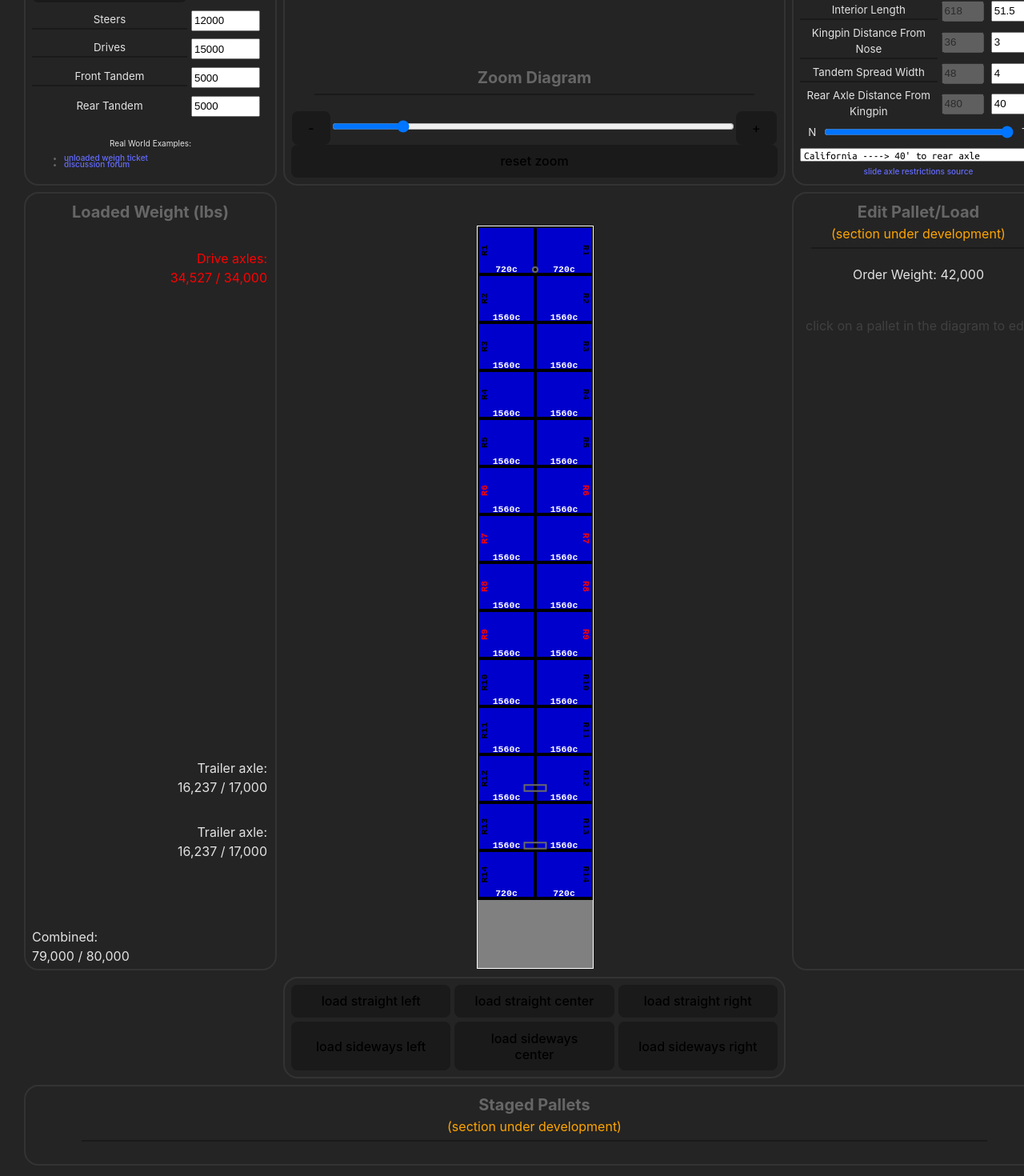
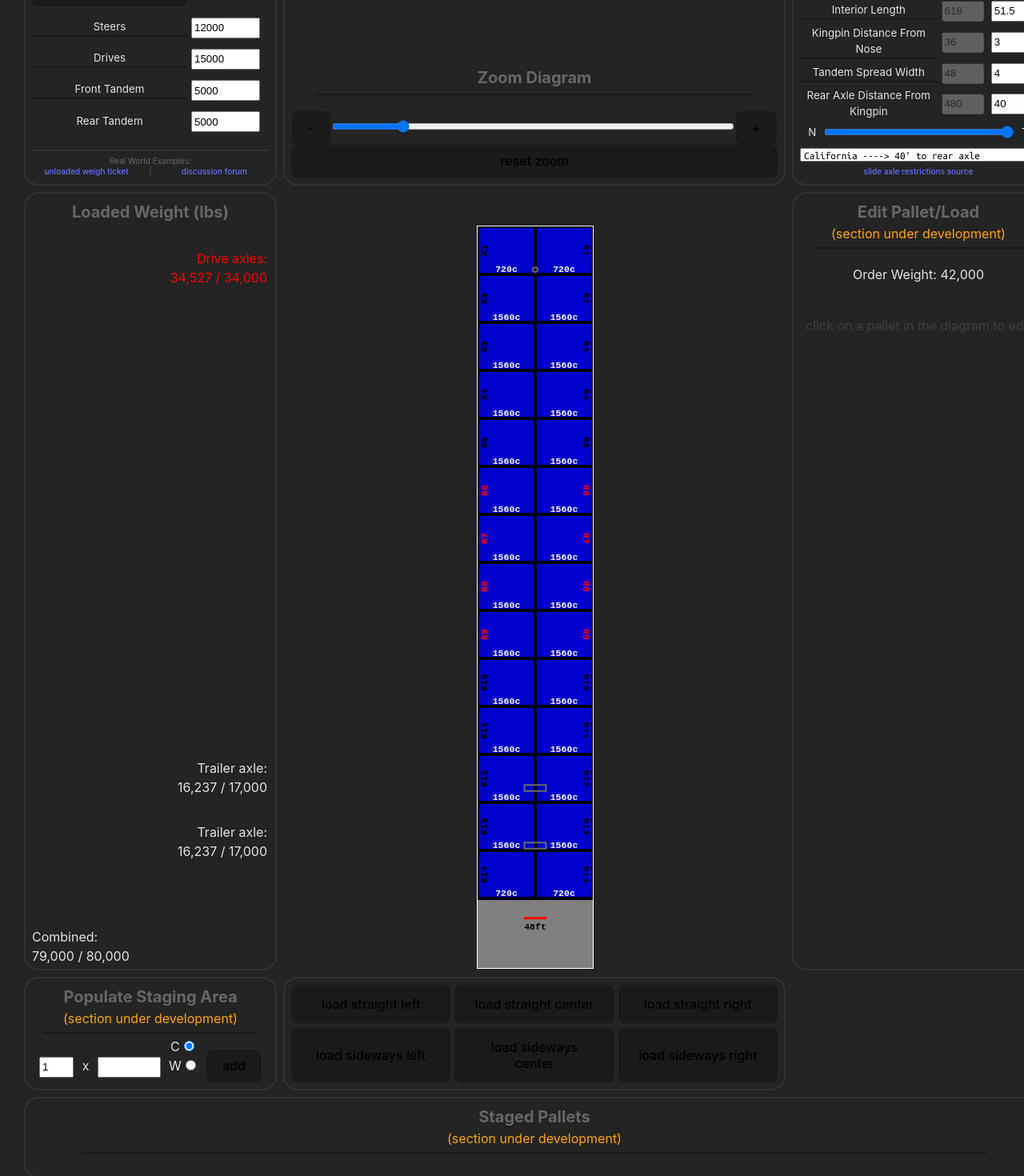
Before and after one commit to PTLux1517/axle-weight-calculator, a React (Vite) app: page / in a window 1280 px wide. Shown: the part 238-1708 px from the top of the page at 80% size. Built offline with nearby package versions, Linux system fonts and the light colour scheme.

Commit message:
in progress

```diff
--- a/src/App.css
+++ b/src/App.css
@@ -36,12 +36,24 @@ main {
       #examples {
          line-height: 0.8;
          font-size: x-small;
-         & ul {
-            text-align: start;
-            & li::marker {
-               color: hsl(0,0%,40%);
-            }
-         }
+         display: grid;
+         grid-template-columns: 10fr 1fr 10fr;
+         grid-gap: 5px;
+         margin-top: 8px;
+         padding-top: 8px;
+         border-top: 2px solid hsl(0,0%,20%);
+         color: hsl(0,0%,40%);
+      }
+   }
+   #zoom-container {
+      outline: 2px solid hsl(0,0%,20%);
+      border-radius: 16px;
+      padding: 8px;
+      display: flex;
+      flex-direction: column;
+      justify-content: end;
+      #zoom-slider {
+         width: calc(100% - 4.8em - 41px);
       }
    }
    #trailer-dimensions-container {
@@ -97,20 +109,34 @@ main {
          text-align: left;
       }
    }
-   #zoom-container {
-      outline: 2px solid hsl(0,0%,20%);
-      border-radius: 16px;
-      padding: 8px;
-      display: flex;
-      flex-direction: column;
-      justify-content: end;
-      #zoom-slider {
-         width: calc(100% - 4.8em - 41px);
-      }
-   }
    #load-diagram {
       border: 1px solid white;
       margin-top: 40px !important;
+   }
+   #populate-staging-area-container {
+      /* > * { */
+      /*    margin: 0 8px; */
+      /* } */
+      & input[type=number] {
+         width: 12%;
+         height: 20px;
+      }
+      & span {
+         display: inline-block;
+         min-width: 10%;
+         &:has(form) {
+            margin-left: 10px;
+            margin-top: -18px;
+         }
+      }
+      & input[type=text] {
+         width: 24%;
+         height: 20px;
+      }
+      & button {
+         margin-left: 10px;
+         margin-right: 0;
+      }
    }
    #add-pallet-buttons-container {
       display: grid;
--- a/src/App.tsx
+++ b/src/App.tsx
@@ -16,7 +16,14 @@ import {
    totalLoadWt,
    toTitleCase
 } from "./calculations.ts";
-import {maxWeightCostcoTrailer,minSlideTrailer,minTandCenterSlideLengthFromNose} from "./sampleTrailers.ts";
+import {
+   costcoAllShredTrailer,
+   costcoMaxWeightTrailer,
+   emptyTrailer,
+   maxRowsAllStraightTrailer,
+   minSlideTrailer,
+   minTandCenterSlideLengthFromNose
+} from "./sampleTrailers.ts";
 import {slideAxleRestrictedStates,SlideAxleRestrictionsDivider,unrestrictedLength,unrestrictedReference} from "./slideAxleRestrictedStates.ts";
 
 
@@ -208,7 +215,7 @@ function App() {
    const selectionColor1 = "darkgoldenrod"
    const selectionColor2 = "darkcyan"
 
-   const defaultTrailer:Trailer&Load = maxWeightCostcoTrailer
+   const defaultTrailer:Trailer&Load = costcoMaxWeightTrailer
    const defaultState:State = State.CA
    const defaultRearAxleType:RearAxleTypeCapacity = RearAxleTypeCapacity.Tandem
    const defaultUnloadedWeights:AxleWeights = {
@@ -357,6 +364,13 @@ function App() {
       ctx.strokeRect(zoom*39,frontTandAxleRenderPos-(axleThickness/2),axleWidth,axleThickness)
       ctx.strokeRect(zoom*39,rearTandAxleRenderPos-(axleThickness/2),axleWidth,axleThickness)
 
+      /* draw 48 foot line */
+      ctx.strokeStyle = "red"
+      ctx.lineWidth = zoom
+      ctx.strokeRect(zoom*39,zoom*toInches(48),axleWidth,zoom)
+      ctx.fillStyle = "black"
+      ctx.fillText("48ft",zoom*toInches(4),zoom*toInches(49))
+
    }, [zoom, sampleTrailer, selectedPosition1, selectedPosition2])
 
    return (
@@ -376,11 +390,10 @@ function App() {
                <input style={{gridColumn: 2}} type={"number"} id={"fTandem-wt-unloaded"} name={"fTandem-wt-unloaded"} min={100} max={rearAxleTypeCapacity} step={20} defaultValue={unloaded.fTandem} onChange={e => unloadedAxleWeightListener(e,"front_tandem")}/>
                <label style={{gridColumn: 1}} htmlFor={"rTandem-wt-unloaded"}>Rear Tandem</label>
                <input style={{gridColumn: 2}} type={"number"} id={"rTandem-wt-unloaded"} name={"rTandem-wt-unloaded"}  min={100} max={rearAxleTypeCapacity} step={20} defaultValue={unloaded.rTandem} onChange={e => unloadedAxleWeightListener(e,"rear_tandem")}/>
-               <div style={{gridColumn: "1/3", marginTop: "20px"}} id={"examples"}>Real World Examples:
-                  <ul>
-                     <li><a href={"https://www.thetruckersreport.com/truckingindustryforum/attachments/b9a6ca71-b803-4b06-8dd5-b43491aeb7ee-jpeg.389972/"} target={"_blank"}>unloaded weigh ticket</a></li>
-                     <li><a href={"https://www.reddit.com/r/Truckers/comments/oipyl5/what_are_the_average_axle_weights_of_an_empty/"} target={"_blank"}>discussion forum</a></li>
-                  </ul>
+               <div style={{gridColumn: "1/3"}} id={"examples"}>
+                  <div style={{gridColumn: "1/4"}}>Real World Examples:</div>
+                  <div><a href={"https://www.thetruckersreport.com/truckingindustryforum/attachments/b9a6ca71-b803-4b06-8dd5-b43491aeb7ee-jpeg.389972/"} target={"_blank"}>unloaded weigh ticket</a></div> |
+                  <div><a href={"https://www.reddit.com/r/Truckers/comments/oipyl5/what_are_the_average_axle_weights_of_an_empty/"} target={"_blank"}>discussion forum</a></div>
                </div>
             </div>
             <div id={"loaded-weight-container"} style={{gridRow: 2, gridColumn: 1}}>
@@ -393,6 +406,72 @@ function App() {
                   {Math.ceil(loaded ? loaded.rTandem : unloaded.rTandem).toLocaleString()} / {rearAxleTypeCapacity.toLocaleString()}</div>
                <div id={"combined-weight"} style={{top: zoom*sampleTrailer.interiorLength - 10, color: (totalGrossWt(loaded ?? unloaded) > 80000 ? "red" : "")}}>Combined:<br/>
                   {Math.ceil(loaded ? totalGrossWt(loaded) : totalGrossWt(unloaded)).toLocaleString()} / {Number(80000).toLocaleString()}</div>
+            </div>
+            <div style={{gridRow: 3, gridColumn: "1"}} id={"populate-staging-area-container"}>
+               <h3>Populate Staging Area</h3>
+               <div style={{color: "orange"}}>(section under development)<hr/></div>
+               <input type={"number"} defaultValue={1}/><span>x</span><input type={"text"} list={"finished-goods-pallet-weights"}/>
+               <datalist id={"finished-goods-pallet-weights"}>
+                  <option>382</option>
+                  <option>393</option>
+                  <option>408</option>
+                  <option>429</option>
+                  <option>468</option>
+                  <option>472</option>
+                  <option>500</option>
+                  <option>511</option>
+                  <option>526</option>
+                  <option>567</option>
+                  <option>585</option>
+                  <option>624</option>
+                  <option>630</option>
+                  <option>648</option>
+                  <option>649</option>
+                  <option>702</option>
+                  <option>714</option>
+                  <option>716</option>
+                  <option>720</option>
+                  <option>726</option>
+                  <option>729</option>
+                  <option>800</option>
+                  <option>816</option>
+                  <option>850</option>
+                  <option>864</option>
+                  <option>966</option>
+                  <option>972</option>
+                  <option>1008</option>
+                  <option>1092</option>
+                  <option>1134</option>
+                  <option>1260</option>
+                  <option>1280</option>
+                  <option>1287</option>
+                  <option>1350</option>
+                  <option>1428</option>
+                  <option>1440</option>
+                  <option>1488</option>
+                  <option>1519</option>
+                  <option>1530</option>
+                  <option>1560</option>
+                  <option>1656</option>
+                  <option>1680</option>
+                  <option>1728</option>
+                  <option>1740</option>
+                  <option>1800</option>
+                  <option>1836</option>
+                  <option>1890</option>
+                  <option>1920</option>
+                  <option>1944</option>
+                  <option>2000</option>
+                  <option>2028</option>
+                  <option>2160</option>
+                  <option>2184</option>
+                  <option>2240</option>
+               </datalist>
+               <span><form>
+                  <label htmlFor="stage-chep">C</label><input type={"radio"} id={"stage-chep"} name={"stage-color"} value={P.Chep} defaultChecked={true}/><br/>
+                  <label htmlFor="stage-white">W</label><input type={"radio"} id={"stage-white"} name={"stage-color"} value={P.White}/>
+               </form></span>
+               <button>add</button>
             </div>
             <div style={{gridRow: 4, gridColumn: "1/4"}} id={"staged-pallets-container"}>
                <h3>Staged Pallets</h3>
--- a/src/sampleTrailers.ts
+++ b/src/sampleTrailers.ts
@@ -1,11 +1,11 @@
-import {Load,O,P,Trailer} from './types.ts';
+import {Load,Named,O,P,Trailer} from './types.ts';
 import {toInches} from "./calculations.ts";
 
 /* measurements according to https://tprimelogistics.com/wp-content/uploads/2019/04/53-air-ride-roll-door-1.jpg */
 export const minTandCenterSlideLengthFromNose = toInches(53) - 169
 export const maxTandCenterSlideLengthFromNose = toInches(53) - 78 //intentionally 1" off to match SlideAxleNoRestrictionMaxLength = 46.5 type definition
 
-export const defaultTrailerEmpty:Trailer = {
+export const defaultTrailerDimensions:Trailer = {
    interiorLength: toInches(51.5),
    kingpinDistanceFromNose: toInches(3),
    tandemCenterDistanceFromNose: toInches(41),
@@ -13,17 +13,24 @@ export const defaultTrailerEmpty:Trailer = {
 }
 
 export const minSlideTrailer:Trailer = {
-   ...defaultTrailerEmpty,
+   ...defaultTrailerDimensions,
    tandemCenterDistanceFromNose: minTandCenterSlideLengthFromNose,
 }
 
 export const maxSlideTrailer:Trailer = {
-   ...defaultTrailerEmpty,
+   ...defaultTrailerDimensions,
    tandemCenterDistanceFromNose: maxTandCenterSlideLengthFromNose,
 }
 
-export const maxLengthStraightTrailer:Trailer&Load = {
-   ...defaultTrailerEmpty,
+export const emptyTrailer:Named&Trailer&Load = {
+   ...defaultTrailerDimensions,
+   name: "empty",
+   loadRows: []
+}
+
+export const maxRowsAllStraightTrailer:Named&Trailer&Load = {
+   ...defaultTrailerDimensions,
+   name: "max rows all straight",
    loadRows: [
       {_ctr_: {depth: 0*O.Straight.L, orien: O.Straight, stack: [{prdWt: 2000, palWt: P.Chep}]}},
       {l___: {depth: 1*O.Straight.L, orien: O.Straight, stack: [{prdWt: 2000, palWt: P.Chep}]}, ___r: {depth: 1*O.Straight.L, orien: O.Straight, stack: [{prdWt: 2000, palWt: P.Chep}]}},
@@ -44,8 +51,9 @@ export const maxLengthStraightTrailer:Trailer&Load = {
    ]
 }
 
-export const maxWeightCostcoTrailer:Trailer&Load = {
-   ...defaultTrailerEmpty,
+export const costcoMaxWeightTrailer:Named&Trailer&Load = {
+   ...defaultTrailerDimensions,
+   name: "costco max weight",
    loadRows: [
       {l___: {depth: 0*O.Sideways.L, orien: O.Sideways, stack: [{prdWt: 720, palWt: P.Chep}]}, ___r: {depth: 0*O.Sideways.L, orien: O.Sideways, stack: [{prdWt: 720, palWt: P.Chep}]}},
       {l___: {depth: 1*O.Sideways.L, orien: O.Sideways, stack: [{prdWt: 1560, palWt: P.Chep}]}, ___r: {depth: 1*O.Sideways.L, orien: O.Sideways, stack: [{prdWt: 1560, palWt: P.Chep}]}},
@@ -66,3 +74,26 @@ export const maxWeightCostcoTrailer:Trailer&Load = {
       {l___: {depth: 13*O.Sideways.L, orien: O.Sideways, stack: [{prdWt: 720, palWt: P.Chep}]}, ___r: {depth: 13*O.Sideways.L, orien: O.Sideways, stack: [{prdWt: 720, palWt: P.Chep}]}},
    ]
 }
+
+export const costcoAllShredTrailer:Named&Trailer&Load = {
+   ...defaultTrailerDimensions,
+   name: "costco all shred",
+   loadRows: [
+      {l___: {depth: 0*O.Sideways.L, orien: O.Sideways, stack: [{prdWt: 720, palWt: P.Chep},{prdWt: 720, palWt: P.Chep}]}, ___r: {depth: 0*O.Sideways.L, orien: O.Sideways, stack: [{prdWt: 720, palWt: P.Chep},{prdWt: 720, palWt: P.Chep}]}},
+      {l___: {depth: 1*O.Sideways.L, orien: O.Sideways, stack: [{prdWt: 720, palWt: P.Chep},{prdWt: 720, palWt: P.Chep}]}, ___r: {depth: 1*O.Sideways.L, orien: O.Sideways, stack: [{prdWt: 720, palWt: P.Chep},{prdWt: 720, palWt: P.Chep}]}},
+      {l___: {depth: 2*O.Sideways.L, orien: O.Sideways, stack: [{prdWt: 720, palWt: P.Chep},{prdWt: 720, palWt: P.Chep}]}, ___r: {depth: 2*O.Sideways.L, orien: O.Sideways, stack: [{prdWt: 720, palWt: P.Chep},{prdWt: 720, palWt: P.Chep}]}},
+      {l___: {depth: 3*O.Sideways.L, orien: O.Sideways, stack: [{prdWt: 720, palWt: P.Chep},{prdWt: 720, palWt: P.Chep}]}, ___r: {depth: 3*O.Sideways.L, orien: O.Sideways, stack: [{prdWt: 720, palWt: P.Chep},{prdWt: 720, palWt: P.Chep}]}},
+
+      {l___: {depth: 4*O.Sideways.L, orien: O.Sideways, stack: [{prdWt: 720, palWt: P.Chep},{prdWt: 720, palWt: P.Chep}]}, ___r: {depth: 4*O.Sideways.L, orien: O.Sideways, stack: [{prdWt: 720, palWt: P.Chep},{prdWt: 720, palWt: P.Chep}]}},
+      {l___: {depth: 5*O.Sideways.L, orien: O.Sideways, stack: [{prdWt: 720, palWt: P.Chep},{prdWt: 720, palWt: P.Chep}]}, ___r: {depth: 5*O.Sideways.L, orien: O.Sideways, stack: [{prdWt: 720, palWt: P.Chep},{prdWt: 720, palWt: P.Chep}]}},
+      {l___: {depth: 6*O.Sideways.L, orien: O.Sideways, stack: [{prdWt: 720, palWt: P.Chep},{prdWt: 720, palWt: P.Chep}]}, ___r: {depth: 6*O.Sideways.L, orien: O.Sideways, stack: [{prdWt: 720, palWt: P.Chep},{prdWt: 720, palWt: P.Chep}]}},
+      {l___: {depth: 7*O.Sideways.L, orien: O.Sideways, stack: [{prdWt: 720, palWt: P.Chep},{prdWt: 720, palWt: P.Chep}]}, ___r: {depth: 7*O.Sideways.L, orien: O.Sideways, stack: [{prdWt: 720, palWt: P.Chep},{prdWt: 720, palWt: P.Chep}]}},
+
+      {l___: {depth: 8*O.Sideways.L, orien: O.Sideways, stack: [{prdWt: 720, palWt: P.Chep},{prdWt: 720, palWt: P.Chep}]}, ___r: {depth: 8*O.Sideways.L, orien: O.Sideways, stack: [{prdWt: 720, palWt: P.Chep},{prdWt: 720, palWt: P.Chep}]}},
+      {l___: {depth: 9*O.Sideways.L, orien: O.Sideways, stack: [{prdWt: 720, palWt: P.Chep},{prdWt: 720, palWt: P.Chep}]}, ___r: {depth: 9*O.Sideways.L, orien: O.Sideways, stack: [{prdWt: 720, palWt: P.Chep},{prdWt: 720, palWt: P.Chep}]}},
+      {l___: {depth: 10*O.Sideways.L, orien: O.Sideways, stack: [{prdWt: 720, palWt: P.Chep},{prdWt: 720, palWt: P.Chep}]}, ___r: {depth: 10*O.Sideways.L, orien: O.Sideways, stack: [{prdWt: 720, palWt: P.Chep},{prdWt: 720, palWt: P.Chep}]}},
+      {l___: {depth: 11*O.Sideways.L, orien: O.Sideways, stack: [{prdWt: 720, palWt: P.Chep},{prdWt: 720, palWt: P.Chep}]}, ___r: {depth: 11*O.Sideways.L, orien: O.Sideways, stack: [{prdWt: 720, palWt: P.Chep},{prdWt: 720, palWt: P.Chep}]}},
+
+      {l___: {depth: 12*O.Sideways.L, orien: O.Sideways, stack: [{prdWt: 720, palWt: P.Chep},{prdWt: 720, palWt: P.Chep}]}, ___r: {depth: 12*O.Sideways.L, orien: O.Sideways, stack: [{prdWt: 720, palWt: P.Chep},{prdWt: 720, palWt: P.Chep}]}},
+   ]
+}
--- a/src/types.ts
+++ b/src/types.ts
@@ -22,6 +22,10 @@ export interface Trailer {
 
 export interface Load {
    loadRows: Array<Row>,
+}
+
+export interface Named {
+   name: String,
 }
 
 export enum Side {
```
